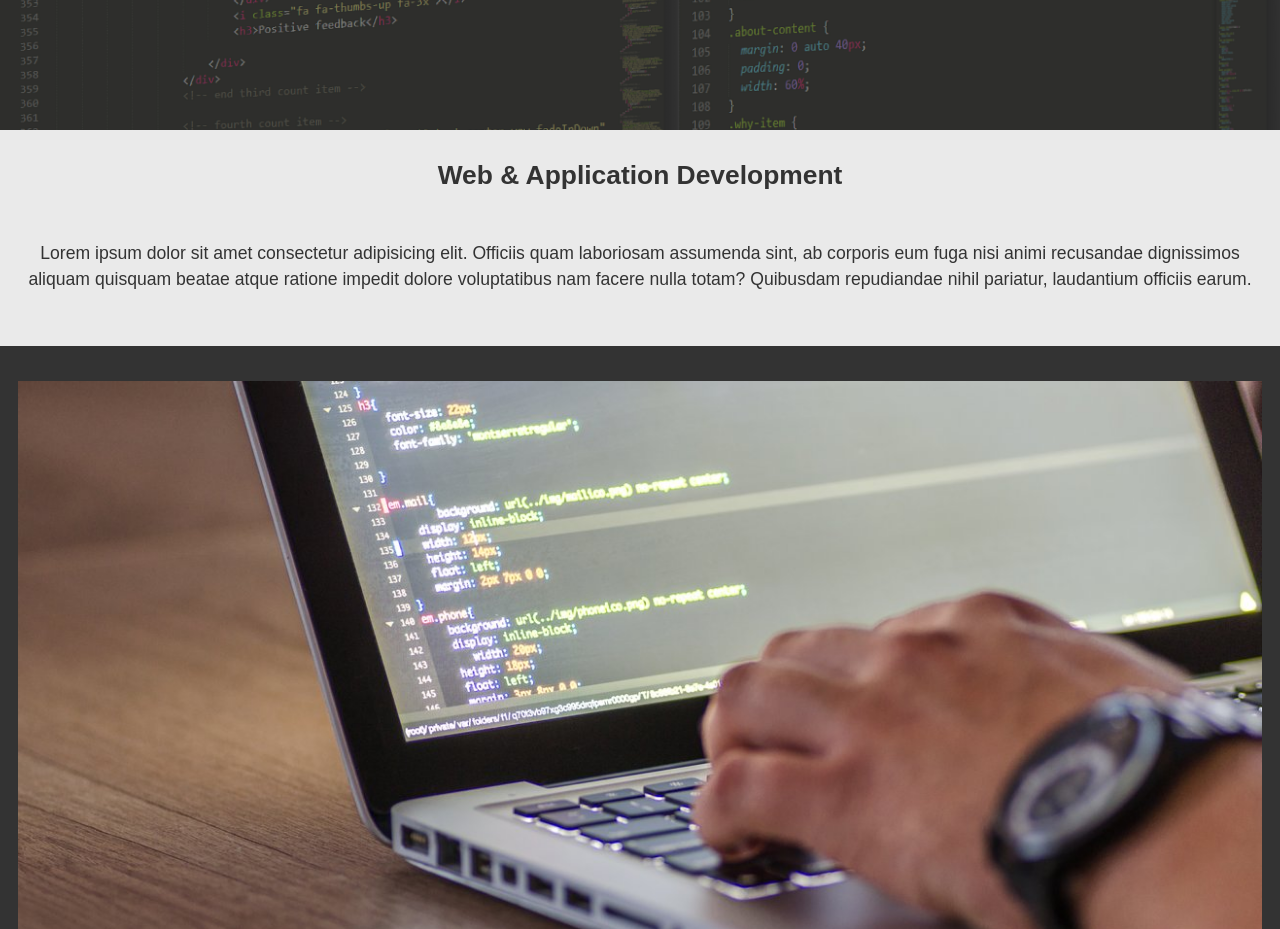
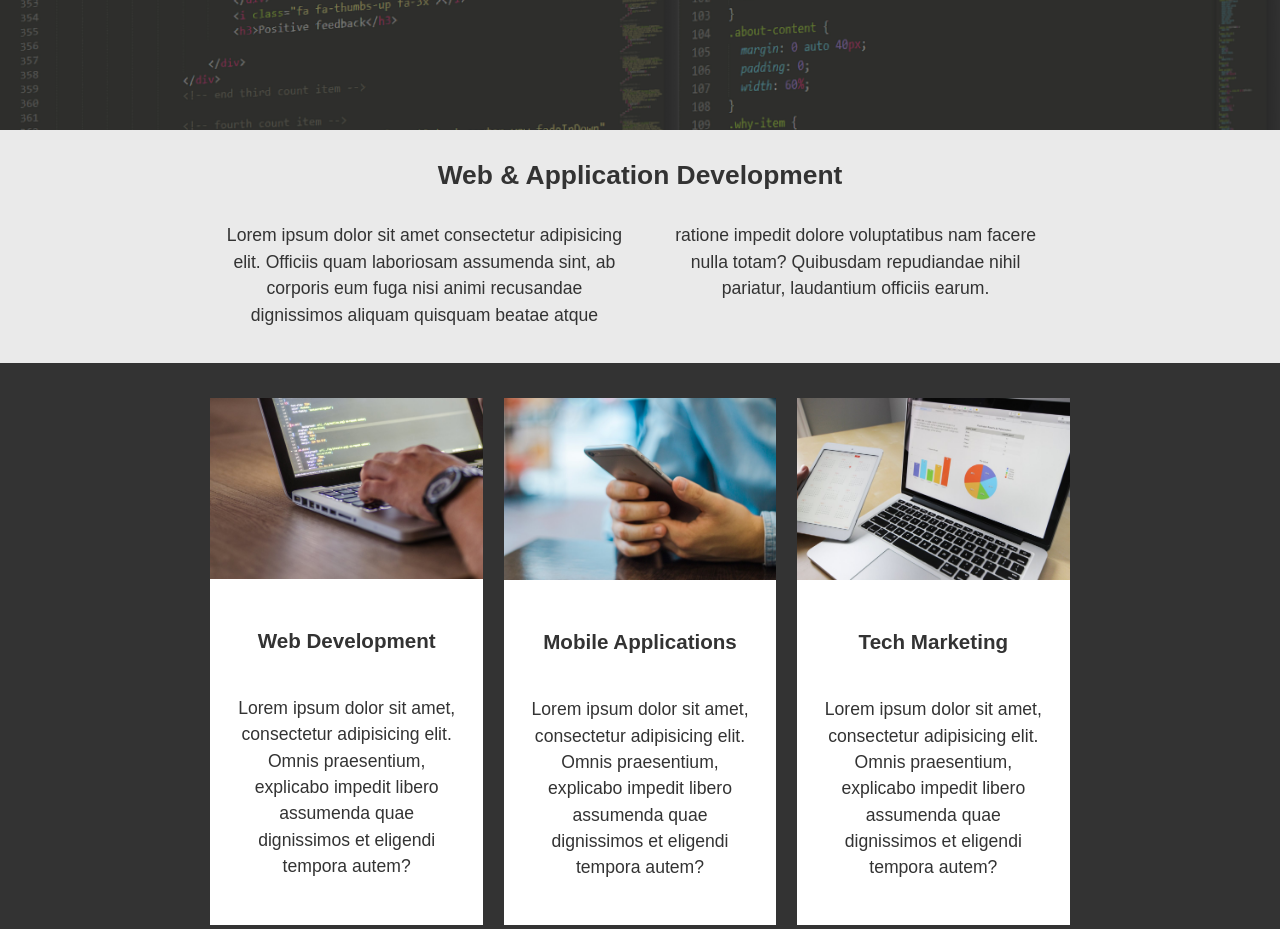
Before and after one commit to Zeus60/Web-Solutions, a website: page index.html in a window 1280 px wide. Shown: the part 320-1249 px from the top of the page. Drawn offline with Linux system fonts and the light colour scheme.

Commit message:
Completed media queries

```diff
--- a/css/styles.css
+++ b/css/styles.css
@@ -138,3 +138,35 @@ p {
     color: #2690d4;
     text-decoration: none;
 }
+
+
+/* media querie*/
+
+@media(min-width: 700px) {
+    .grid {
+        display: grid;
+        grid-template-columns: 1fr repeat(2, minmax(auto, 25em)) 1fr;
+    }
+    #section-a .content-text {
+        columns: 2;
+        column-gap: 2em;
+    }
+    #section-a .content-text p {
+        padding-top: 0;
+    }
+    .content-wrap,
+    #section-b ul {
+        grid-column: 2/4;
+    }
+    .box,
+    #main-footer div {
+        grid-column: span 2;
+    }
+    #section-b ul {
+        display: flex;
+        justify-content: space-around;
+    }
+    #section-b li {
+        width: 31%;
+    }
+}
--- a/index.html
+++ b/index.html
@@ -25,8 +25,10 @@
         <section id="section-a" class="grid">
             <div class="content-wrap">
                 <h2 class="content-title">Web & Application Development</h2>
-                <p>Lorem ipsum dolor sit amet consectetur adipisicing elit. Officiis quam laboriosam assumenda sint, ab corporis eum fuga nisi animi recusandae dignissimos aliquam quisquam beatae atque ratione impedit dolore voluptatibus nam facere nulla
-                    totam? Quibusdam repudiandae nihil pariatur, laudantium officiis earum.</p>
+                <div class="content-text">
+                    <p>Lorem ipsum dolor sit amet consectetur adipisicing elit. Officiis quam laboriosam assumenda sint, ab corporis eum fuga nisi animi recusandae dignissimos aliquam quisquam beatae atque ratione impedit dolore voluptatibus nam facere nulla
+                        totam? Quibusdam repudiandae nihil pariatur, laudantium officiis earum.</p>
+                </div>
             </div>
         </section>
 
```
